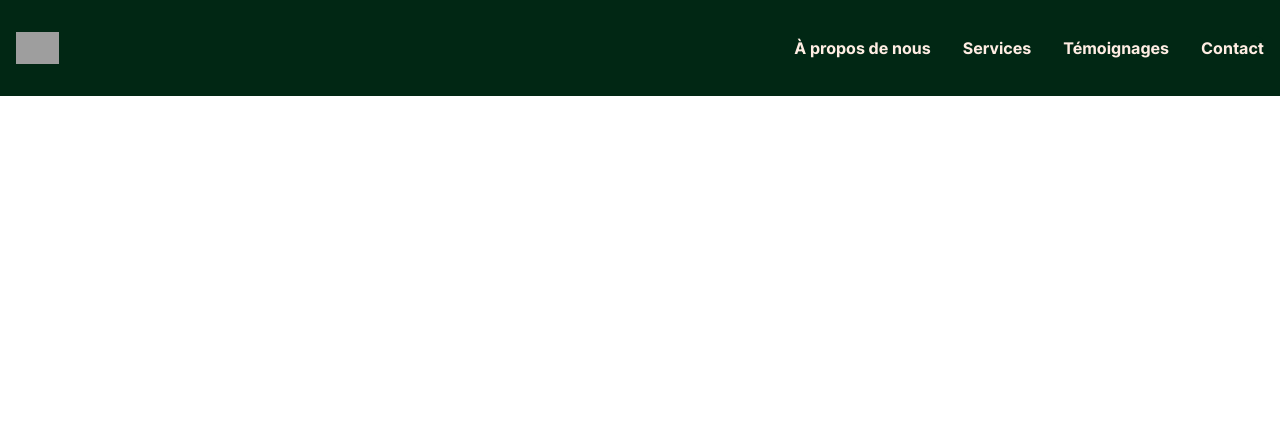
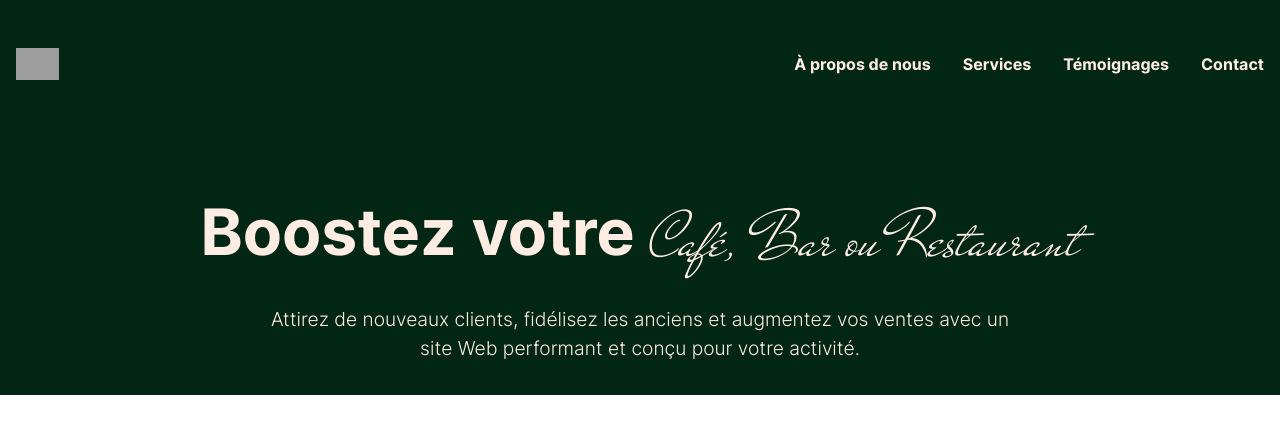
Before and after one commit to ChamkhiAnas/KORNERLANDING, a Nuxt app: page / in a window 1280 px wide. Shown: the top 434 px of the page. Built offline with nearby package versions, Linux system fonts and the light colour scheme; grey boxes are pictures that could not be loaded.

Commit message:
navbar+header without respo

```diff
--- /dev/null
+++ b/components/Header.vue
@@ -0,0 +1,37 @@
+<template>
+        <div class="header max-w-screen-2xl flex flex-wrap items-center justify-center mx-auto px-4 py-8   ">
+
+            <h1>Boostez votre <span>Café, Bar ou Restaurant</span>  </h1>
+            <h6 class="mt-4 w-3/5 text-center">Attirez de nouveaux clients, fidélisez les anciens et augmentez vos ventes avec un site Web performant et conçu pour votre activité.</h6>
+        </div>
+
+
+</template>
+
+
+<style lang="scss" scoped>
+@use "~/assets/styling.scss";
+
+h1{
+    font-family: $Inter_B;
+    font-size:4rem;
+    color:$text-color-primary;
+    span{
+        font-family: $MrDeHaviland;
+    }
+}
+
+h6{
+    color:$text-color-primary;
+    font-family: $Inter_L;
+    font-size:1.2rem
+
+
+}
+
+</style>
+
+
+<script setup>
+
+</script>
--- a/pages/index.vue
+++ b/pages/index.vue
@@ -1,6 +1,7 @@
 <template>
     <div class="landing">
-            <Navbar/>
+            <Navbar class="pt-4" />
+            <Header class="mt-10"/>
     </div>
 </template>
 
```
Also changed, not shown: assets/styling.scss (line endings or trailing spaces).
